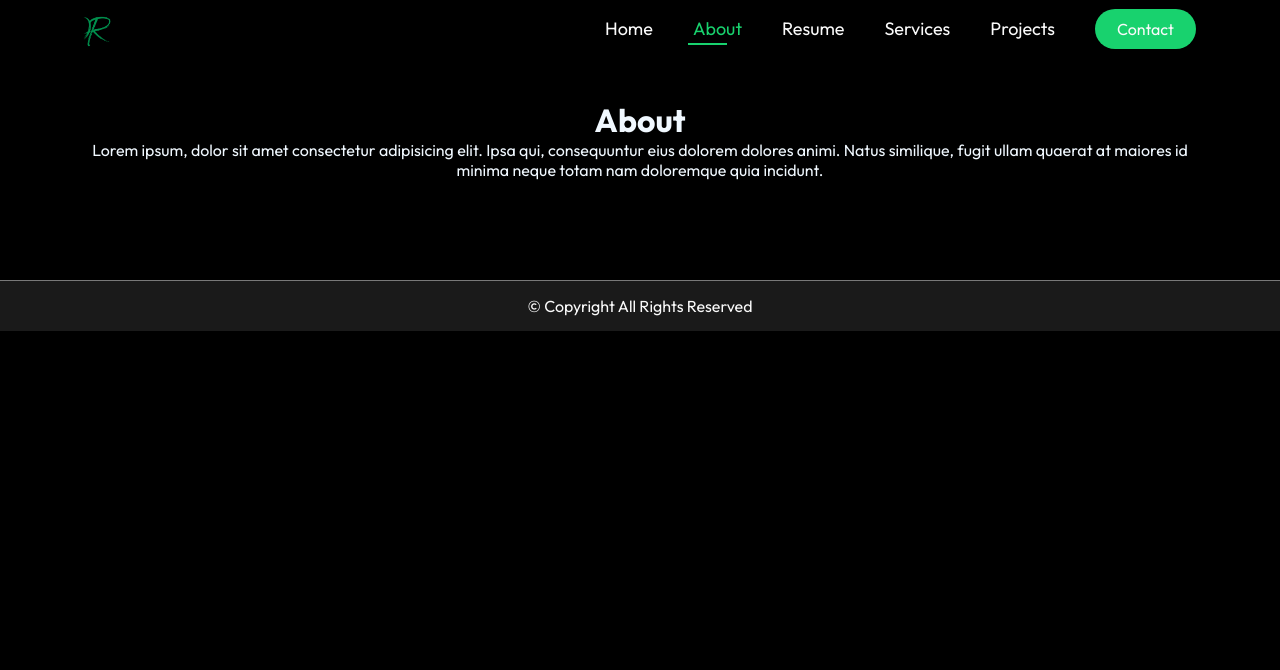
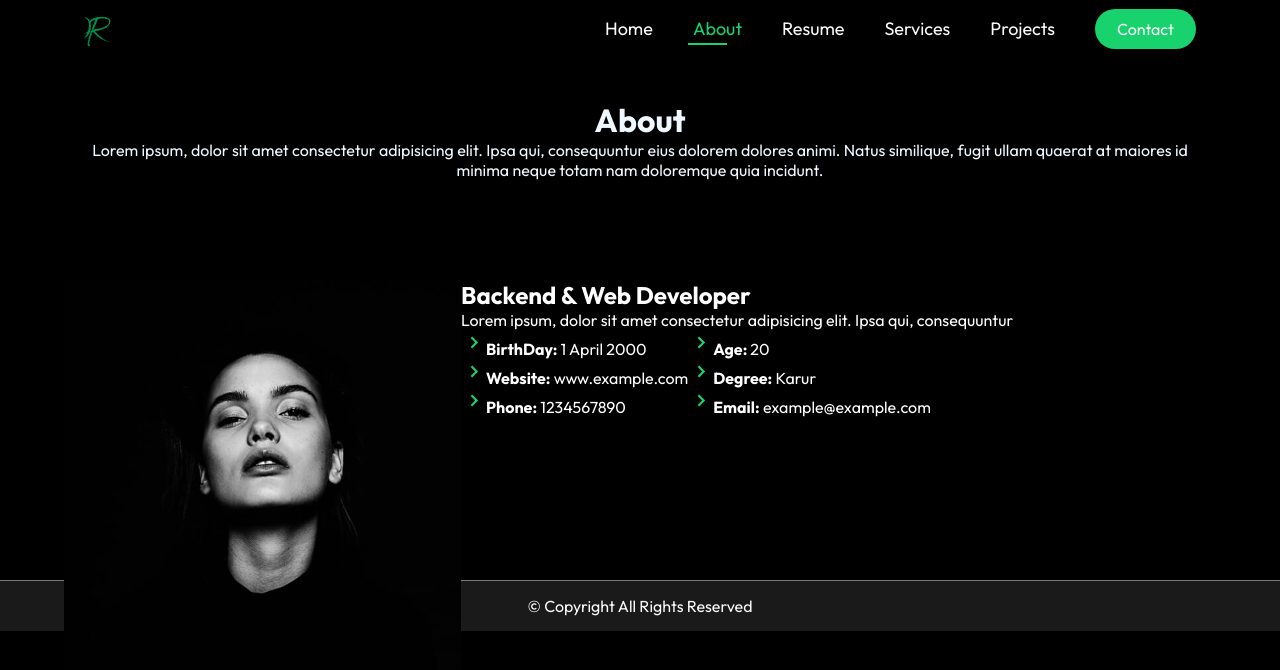
Before and after one commit to iam-dev-deva/dev-portfolio, a React (Vite) app: page /about in a window 1280 px wide. Shown: the top 670 px of the page. Built offline with nearby package versions, Linux system fonts and the light colour scheme.

Commit message:
about section

```diff
--- a/src/components/About/About.css
+++ b/src/components/About/About.css
@@ -0,0 +1,24 @@
+@import url('../../colors.css');
+
+.bio-sector{
+    color:var(--heading-color);
+    display: flex;
+    max-width: 100%;
+    height: 300px;
+}
+
+.bio-image img{
+width: 100%;
+height: 450px;
+}
+.bio-data-rows {
+    display: flex;
+    flex-direction:row;
+}
+.row-data li{
+    list-style: none;
+}
+.row-data li svg{
+    color: var(--accent-color);
+    font-size: 25px;
+}
--- a/src/components/About/About.jsx
+++ b/src/components/About/About.jsx
@@ -1,13 +1,43 @@
 import React from 'react'
 import './About.css'
+import {BiChevronRight } from 'react-icons/bi'
+import profile_img from '../../assets/profile-img.jpg'
 
 const About = () => {
   return (
-    <div>
-      <div className='container top-content'>
+    <div className='container'>
+      <div className='top-content'>
         <h1>About</h1>
         <p>Lorem ipsum, dolor sit amet consectetur adipisicing elit. Ipsa qui, consequuntur eius dolorem dolores animi. Natus similique,
           fugit ullam quaerat at maiores id minima neque totam nam doloremque quia incidunt.</p>
+      </div>
+      <div className="bio-sector">
+        <div className="bio-image">
+          <img src={profile_img} alt="" />
+        </div>
+        <div className="bio-data">
+          <div className='bio-data-heading'>
+            <h2>Backend & Web Developer</h2>
+            <p>Lorem ipsum, dolor sit amet consectetur adipisicing elit. Ipsa qui, consequuntur</p>
+          </div>
+          <div className="bio-data-rows">
+            <div className="row">
+              <ul className="row-data">
+                <li><BiChevronRight/><b>BirthDay: </b> 1 April 2000</li>
+                <li><BiChevronRight/><b>Website:</b> www.example.com</li>
+                <li><BiChevronRight/><b>Phone:</b> 1234567890</li>
+              </ul>
+            </div>
+            <div className="row">
+              <ul className="row-data">
+                <li><BiChevronRight/><b>Age: </b> 20</li>
+                <li><BiChevronRight/><b>Degree:</b> Karur</li>
+                <li><BiChevronRight/><b>Email:</b> example@example.com</li>
+              </ul>
+            </div>
+          </div>
+        </div>
+
       </div>
     </div>
   )
--- a/src/components/Contact/Contact.css
+++ b/src/components/Contact/Contact.css
@@ -0,0 +1 @@
+@import url('../../colors.css');
--- a/src/components/Footer/Footer.css
+++ b/src/components/Footer/Footer.css
@@ -1,3 +1,5 @@
+@import url('../../colors.css');
+
 .footer{
     display: flex;
     align-items: center;
--- a/src/components/Projects/Projects.css
+++ b/src/components/Projects/Projects.css
@@ -0,0 +1 @@
+@import url('../../colors.css');
--- a/src/components/Resume/Resume.css
+++ b/src/components/Resume/Resume.css
@@ -0,0 +1 @@
+@import url('../../colors.css');
--- a/src/components/Services/Services.css
+++ b/src/components/Services/Services.css
@@ -0,0 +1 @@
+@import url('../../colors.css');
```
